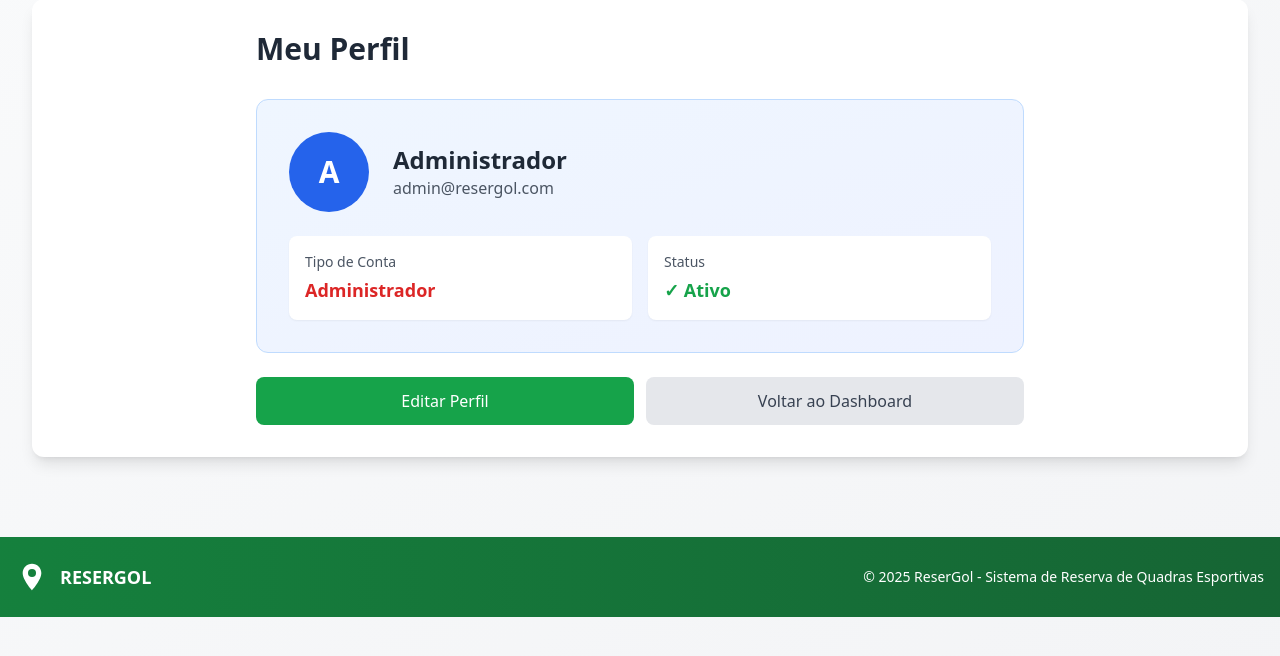
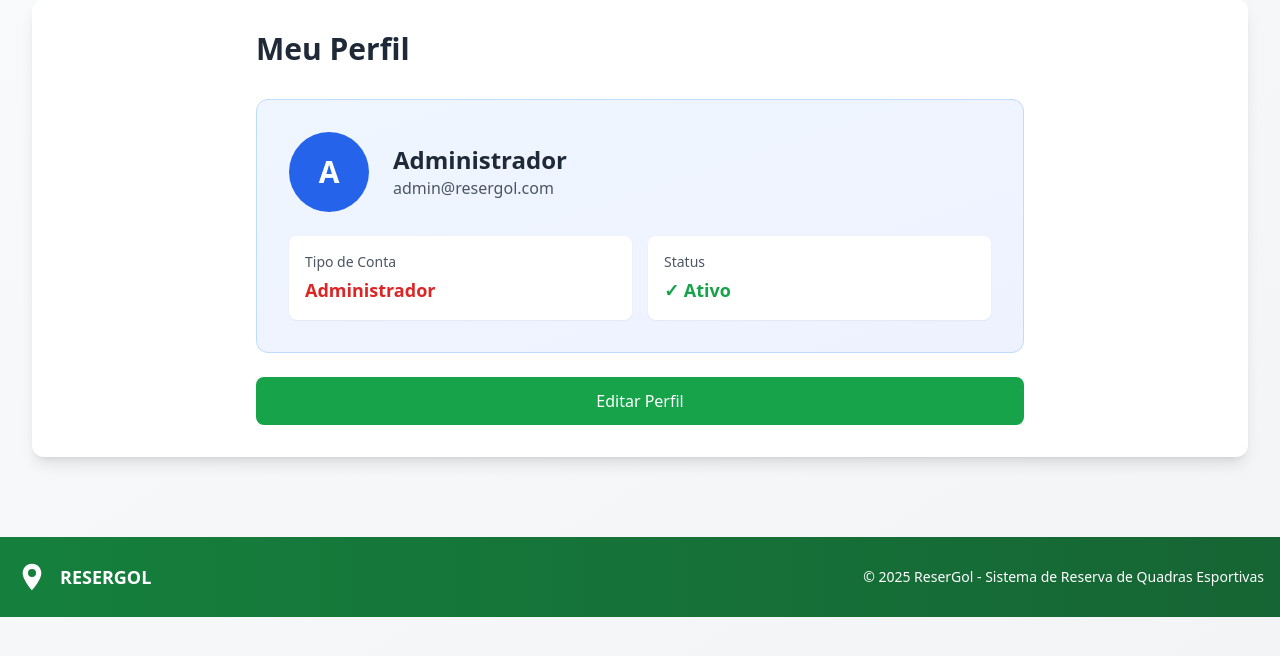
Before and after one commit to leofernandesc/ReserGol, a Flask app: page /perfil in a window 1280 px wide. Shown: the part 97-753 px from the top of the page. Run offline with Flask 3, Linux system fonts and the light colour scheme; a user stored in the database is signed in; some libraries are stand-ins or nearby versions.

Commit message:
resolução de bug ao logar no sistema

```diff
--- a/App/templates/index.html
+++ b/App/templates/index.html
@@ -58,12 +58,6 @@
                         <h3 class="text-xl font-bold text-gray-800 mb-2 group-hover:text-green-600 transition">Minhas Reservas</h3>
                         <p class="text-gray-600 text-sm">Gerencie suas reservas ativas</p>
                     </a>
-
-                    <a href="{{ url_for('dashboard') }}" class="group block p-6 bg-gradient-to-br from-purple-50 to-purple-100 rounded-xl hover:shadow-xl transition-all duration-300 border border-purple-200">
-                        <div class="text-4xl mb-4"></div>
-                        <h3 class="text-xl font-bold text-gray-800 mb-2 group-hover:text-purple-600 transition">Dashboard</h3>
-                        <p class="text-gray-600 text-sm">Acompanhe suas atividades</p>
-                    </a>
                 </div>
             {% endif %}
 
--- a/App/templates/perfil.html
+++ b/App/templates/perfil.html
@@ -45,10 +45,6 @@
                class="flex-1 text-center bg-resergol-600 hover:bg-resergol-700 text-white font-medium py-3 px-6 rounded-lg transition duration-200">
                 Editar Perfil
             </a>
-            <a href="{{ url_for('dashboard') }}"
-               class="flex-1 text-center bg-gray-200 hover:bg-gray-300 text-gray-700 font-medium py-3 px-6 rounded-lg transition duration-200">
-                Voltar ao Dashboard
-            </a>
         </div>
     </div>
 {% endblock %}
```
Also changed, not shown: App/instance/database.db.
